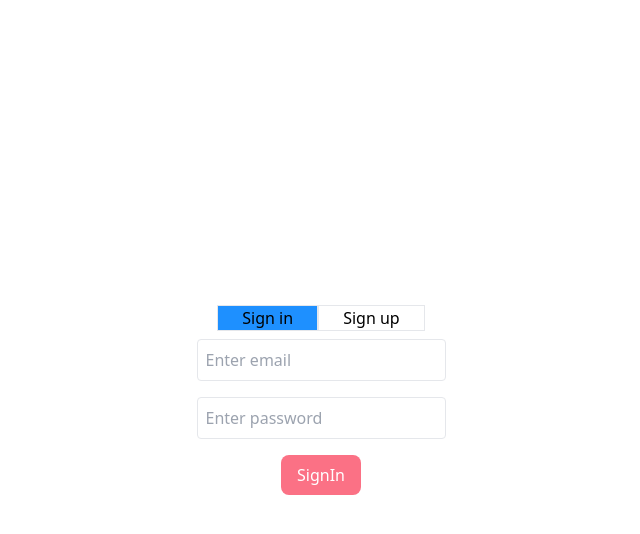
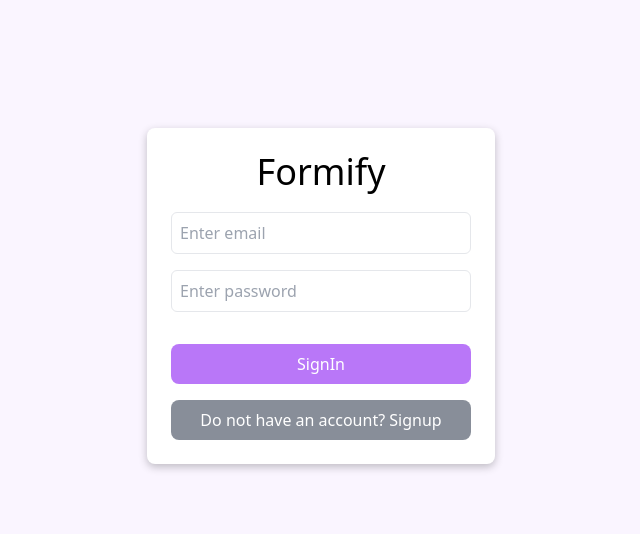
Before and after one commit to Basharath/Formify, a Next.js app: page /login in a window 1280 px wide. Shown: the top 534 px of the page, without its empty margins (319-959 px from the left). Built offline with nearby package versions, Linux system fonts and the light colour scheme; no server answers.

Commit message:
Updates login page UI

```diff
--- a/pages/login.tsx
+++ b/pages/login.tsx
@@ -1,9 +1,11 @@
 import Head from 'next/head';
-import { ChangeEvent, MouseEvent, useState } from 'react';
+import { ChangeEvent, MouseEvent, useEffect, useState } from 'react';
 import { useRouter } from 'next/router';
 import { UserType } from '../types';
 import { signin, signout, signup } from '../http';
 import toast from 'react-hot-toast';
+import Input from '../components/Input';
+import LoginBtn from '../components/LoginBtn';
 
 interface LoginProps {
   user: UserType;
@@ -17,6 +19,10 @@ export default function Login({ user }: LoginProps) {
   if (process.browser) {
     if (user) router.push('/dashboard');
   }
+  // useEffect(() => {
+
+  //   // eslint-disable-next-line react-hooks/exhaustive-deps
+  // }, []);
 
   const handleInput = (e: ChangeEvent<HTMLInputElement>) => {
     setInput((prev) => ({ ...prev, [e.target.name]: e.target.value }));
@@ -55,95 +61,70 @@ export default function Login({ user }: LoginProps) {
   };
 
   return (
-    <div>
+    <>
       <Head>
-        <title>Feedback form</title>
-        <meta name="description" content="PlanetScale Quickstart for Next.js" />
+        <title>Formify - Login</title>
+        <meta name="description" content="Formify dashboard" />
         <link rel="icon" href="/favicon.ico" />
       </Head>
-
-      <main className="flex flex-col justify-center items-center h-screen">
-        <div className="flex mb-2">
-          <button
-            onClick={() => setIsLogin(true)}
-            className="border text-center px-6"
-            style={{ backgroundColor: isLogin ? 'dodgerblue' : 'white' }}
-          >
-            Sign in{' '}
-          </button>
-          <button
-            onClick={() => setIsLogin(false)}
-            className="border text-center px-6"
-            style={{ backgroundColor: isLogin ? 'white' : 'dodgerblue' }}
-          >
-            Sign up
-          </button>
-        </div>
-        <form className="flex flex-col space-y-4 items-center justify-center">
+      <main className="w-full h-screen bg-purple-50">
+        <div className="flex flex-col justify-center items-center ">
+          <div className="p-6 custom-shadow rounded-lg mt-32 bg-white">
+            <form className="flex flex-col items-center justify-center w-[300px] max-w-md">
+              <h2 className="text-4xl font-medium mb-5">Formify</h2>
               {!isLogin && (
-            <input
+                <Input
                   onChange={handleInput}
                   type="text"
                   name="name"
                   value={input.name}
-              className="border rounded p-2"
                   placeholder="Enter name"
                 />
               )}
-          <input
+              <Input
                 onChange={handleInput}
                 type="email"
                 name="email"
                 value={input.email}
-            className="border rounded p-2"
                 placeholder="Enter email"
               />
-          <input
+              <Input
                 onChange={handleInput}
                 type="password"
                 name="password"
                 value={input.password}
                 placeholder="Enter password"
-            className="border rounded p-2"
               />
+              <div className="w-full my-4">
                 {isLogin ? (
+                  <LoginBtn onClick={handleSignin} text="SignIn" />
+                ) : (
+                  <LoginBtn onClick={handleSignup} text="SignUp" />
+                )}
+              </div>
+            </form>
+            {/* <div className="w-full mb-2">
             <button
-              onClick={handleSignin}
-              type="submit"
-              className="px-4 py-2 bg-rose-400 hover:bg-rose-500 rounded-lg text-white"
+              onClick={() => setIsLogin((prev) => !prev)}
+              className="focus:outline-none px-4 py-2 bg-blue-500/80 hover:bg-blue-500 rounded-lg text-white w-full"
             >
-              SignIn
+              Google Login
             </button>
-          ) : (
+          </div> */}
+            <div className="w-full">
               <button
-              onClick={handleSignup}
-              type="submit"
-              className="px-4 py-2 bg-rose-400 hover:bg-rose-500 rounded-lg text-white"
+                onClick={() => setIsLogin((prev) => !prev)}
+                className="focus:outline-none px-4 py-2 bg-gray-500/80 hover:bg-gray-500 rounded-lg text-white w-full"
               >
-              SignUp
+                {isLogin
+                  ? 'Do not have an account? Signup'
+                  : 'Already have an account? Signin'}
               </button>
-          )}
-        </form>
+            </div>
+          </div>
+        </div>
       </main>
-
       <footer></footer>
-    </div>
+    </>
   );
 }
-
-// export async function getStaticProps(context) {
-//   const data = await prisma.product.findMany({
-//     include: {
-//       category: true,
-//     },
-//   });
-
-//   //convert decimal value to string to pass through as json
-//   const products = data.map((product) => ({
-//     ...product,
-//     price: product.price.toString(),
-//   }));
-//   return {
-//     props: { products },
-//   };
-// }
--- a/styles/globals.css
+++ b/styles/globals.css
@@ -1,3 +1,7 @@
 @tailwind base;
 @tailwind components;
 @tailwind utilities;
+
+.custom-shadow {
+  box-shadow: rgba(0, 0, 0, 0.24) 0px 3px 8px;
+}
```
Lines whose indentation alone changed are shown as unchanged.
